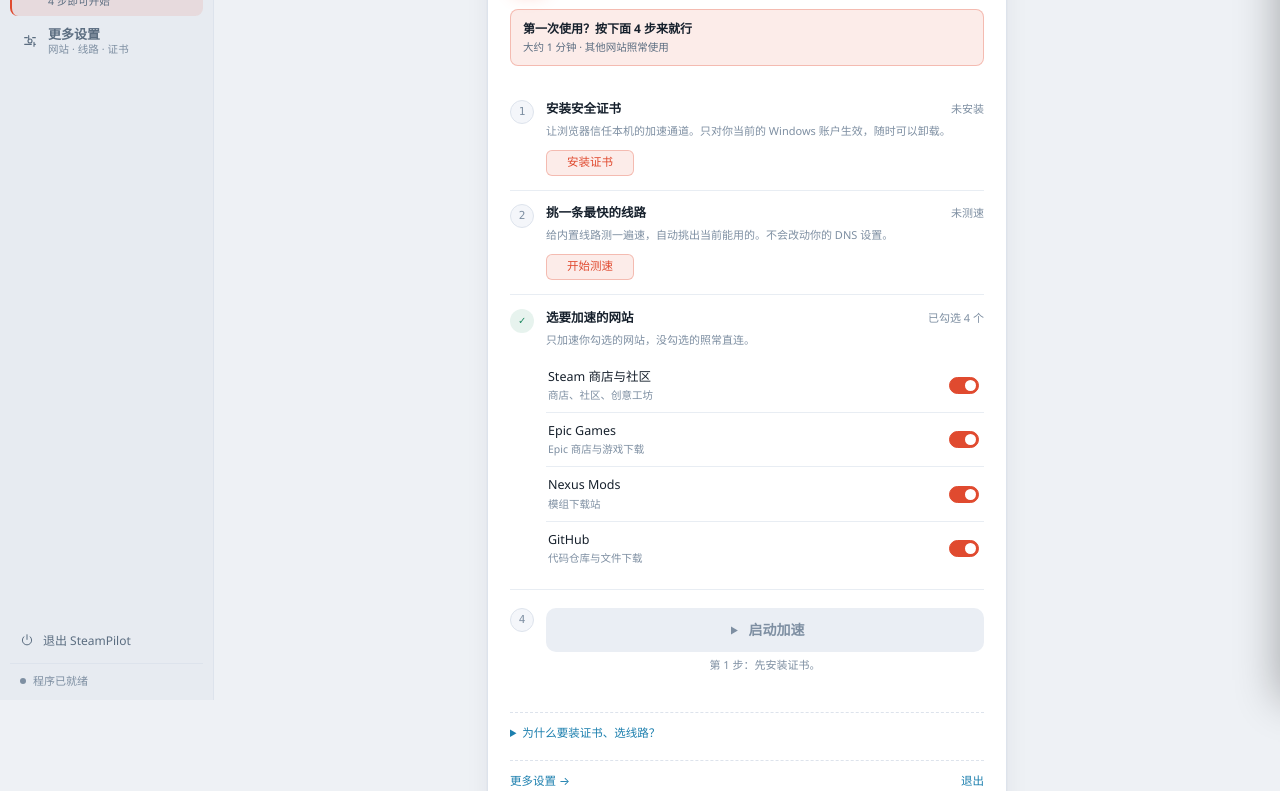
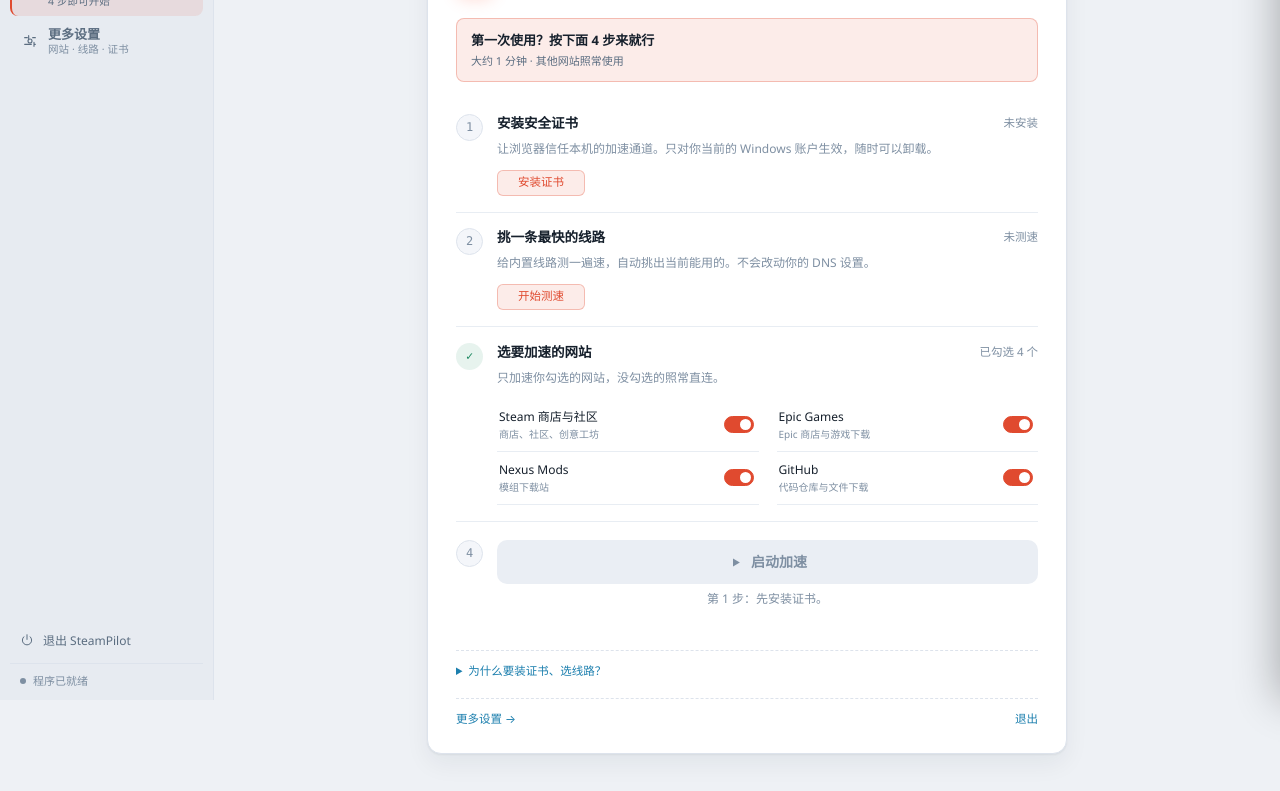
Before and after one commit to Linyumoe/SteamPilot, a plain HTML site: page static/index.html in a window 1280 px wide. Shown: the part 100-891 px from the top of the page. Drawn offline with Linux system fonts and the light colour scheme.

Commit message:
UI: 缩小窗口到 980x700，首页卡片放大并改两列网站列表

```diff
--- a/static/app.js
+++ b/static/app.js
@@ -269,7 +269,7 @@ function mockInvoke(cmd, args = {}) {
       state.nodesOptimized = true;
       break;
     case "check_update":
-      return { current: "0.1.2", latest: "0.1.2", available: false, url: "https://github.com/Linyumoe/SteamPilot/releases/latest", downloadUrl: "", mirrorUrl: "", notes: "", error: "" };
+      return { current: "0.1.3", latest: "0.1.3", available: false, url: "https://github.com/Linyumoe/SteamPilot/releases/latest", downloadUrl: "", mirrorUrl: "", notes: "", error: "" };
     case "open_releases":
       break;
     case "open_download_url":
@@ -572,7 +572,7 @@ function renderUpdateStatus() {
   el.className = "";
   if (mirror) mirror.hidden = true;
   if (!info) {
-    el.textContent = "当前版本 v0.1.2 · GitHub Releases 通道";
+    el.textContent = "当前版本 v0.1.3 · GitHub Releases 通道";
     return;
   }
   if (info.available) {
@@ -606,7 +606,7 @@ async function checkUpdate(manual = true) {
       else showToast("已是最新版本");
     }
   } catch (err) {
-    ui.updateInfo = { current: "0.1.2", latest: "", available: false, url: "", downloadUrl: "", mirrorUrl: "", notes: "", error: "检查更新失败" };
+    ui.updateInfo = { current: "0.1.3", latest: "", available: false, url: "", downloadUrl: "", mirrorUrl: "", notes: "", error: "检查更新失败" };
     renderUpdateStatus();
     if (manual) showToast("检查更新失败，请稍后重试");
   } finally {
--- a/static/index.html
+++ b/static/index.html
@@ -14,7 +14,7 @@
       <div class="brand-mark">SP</div>
       <div class="brand-txt">
         <strong>SteamPilot</strong>
-        <span>蒸汽领航 v0.1.2</span>
+        <span>蒸汽领航 v0.1.3</span>
       </div>
     </div>
 
@@ -209,7 +209,7 @@
               <input type="checkbox" class="sw" id="set-auto" />
             </label>
             <div class="row-line">
-              <div class="row-label"><strong>检查更新</strong><span id="update-status">当前版本 v0.1.2 · GitHub Releases 通道</span></div>
+              <div class="row-label"><strong>检查更新</strong><span id="update-status">当前版本 v0.1.3 · GitHub Releases 通道</span></div>
               <div class="row-update-actions">
                 <button class="btn-sm" id="btn-check-update" title="检查是否有新版本">检查</button>
                 <button class="btn-sm accent" id="btn-mirror" title="通过 gh-proxy 镜像下载安装包" hidden>镜像下载</button>
--- a/static/styles.css
+++ b/static/styles.css
@@ -674,15 +674,15 @@ body.advanced .nav-home-toggle { display: none !important; }
 .home-wrap {
   flex: 1; min-width: 0; overflow: auto;
   display: grid; place-items: center;
-  padding: 28px 20px 40px;
+  padding: 24px 22px 28px;
 }
 .home-card {
-  width: min(520px, 100%);
+  width: min(640px, 100%);
   background: var(--panel);
   border: 1px solid var(--line);
   border-radius: 14px;
   box-shadow: var(--shadow);
-  padding: 22px;
+  padding: 26px 28px;
 }
 .home-top { display: flex; align-items: center; justify-content: space-between; gap: 12px; }
 .home-brand { display: flex; align-items: center; gap: 11px; min-width: 0; }
@@ -693,37 +693,37 @@ body.advanced .nav-home-toggle { display: none !important; }
   color: #fff; font-size: 12px; font-weight: 800;
   box-shadow: 0 6px 16px rgba(255, 100, 72, 0.22);
 }
-.home-brand h1 { margin: 0; font-size: 16px; font-weight: 650; }
-.home-brand p { margin: 3px 0 0; color: var(--dim-2); font-size: 11px; }
+.home-brand h1 { margin: 0; font-size: 19px; font-weight: 650; }
+.home-brand p { margin: 4px 0 0; color: var(--dim-2); font-size: 12px; }
 
 .home-welcome {
-  margin-top: 16px; padding: 10px 12px;
-  display: flex; flex-direction: column; gap: 2px;
+  margin-top: 18px; padding: 12px 14px;
+  display: flex; flex-direction: column; gap: 3px;
   background: var(--accent-soft); border: 1px solid var(--accent-line);
   border-radius: 8px;
 }
-.home-welcome strong { font-size: 12px; font-weight: 600; }
-.home-welcome span { color: var(--dim); font-size: 10.5px; }
+.home-welcome strong { font-size: 13px; font-weight: 600; }
+.home-welcome span { color: var(--dim); font-size: 11px; }
 
 /* 四步引导 */
-.steps-list { list-style: none; margin: 20px 0 0; padding: 0; }
+.steps-list { list-style: none; margin: 16px 0 0; padding: 0; }
 .step-item {
-  display: flex; gap: 12px; padding: 14px 0;
+  display: flex; gap: 14px; padding: 16px 0;
   border-bottom: 1px solid var(--line-soft);
 }
 .step-item:last-child { border-bottom: 0; }
 .step-no {
-  width: 24px; height: 24px; flex: 0 0 24px; border-radius: 50%;
-  display: grid; place-items: center; font-family: Consolas, monospace; font-size: 11px;
+  width: 27px; height: 27px; flex: 0 0 27px; border-radius: 50%;
+  display: grid; place-items: center; font-family: Consolas, monospace; font-size: 12px;
   background: var(--panel-2); border: 1px solid var(--line); color: var(--dim-2);
 }
 .step-no.done { background: var(--green-soft); border-color: transparent; color: var(--green); }
 .step-body { flex: 1; min-width: 0; }
 .step-line { display: flex; align-items: center; justify-content: space-between; gap: 10px; }
-.step-line strong { font-size: 12.5px; font-weight: 600; }
-.step-state { color: var(--dim-2); font-size: 11px; white-space: nowrap; }
+.step-line strong { font-size: 13.5px; font-weight: 600; }
+.step-state { color: var(--dim-2); font-size: 11.5px; white-space: nowrap; }
 .step-state.ok { color: var(--green); }
-.step-item p { margin: 4px 0 10px; color: var(--dim-2); font-size: 11px; line-height: 1.6; }
+.step-item p { margin: 5px 0 12px; color: var(--dim-2); font-size: 12px; line-height: 1.6; }
 .step-item .btn-sm { min-width: 88px; }
 #step-run { padding-top: 18px; }
 
@@ -742,18 +742,21 @@ body.advanced .nav-home-toggle { display: none !important; }
 .home-run-ico { width: 15px; height: 15px; }
 .home-hint { margin: 9px 0 0; text-align: center; color: var(--dim-2); font-size: 11px; }
 
-.home-sites { margin-top: 8px; }
+.home-sites {
+  margin-top: 10px;
+  display: grid; grid-template-columns: repeat(2, minmax(0, 1fr)); column-gap: 18px;
+}
 .home-site {
-  display: flex; align-items: center; gap: 10px;
+  display: flex; align-items: center; gap: 8px;
   padding: 9px 2px; border-bottom: 1px solid var(--line-soft);
 }
-.home-site:last-child { border-bottom: 0; }
 .home-site-txt { flex: 1; min-width: 0; }
-.home-site-txt strong { display: block; font-size: 12.5px; font-weight: 500; }
+.home-site-txt strong { display: block; font-size: 12px; font-weight: 500; }
 .home-site-txt small {
-  display: block; color: var(--dim-2); font-size: 10.5px; margin-top: 2px;
+  display: block; color: var(--dim-2); font-size: 10px; margin-top: 2px;
   overflow: hidden; text-overflow: ellipsis; white-space: nowrap;
 }
+@media (max-width: 760px) { .home-sites { grid-template-columns: 1fr; } }
 
 .simple-foot {
   display: flex; align-items: center; justify-content: space-between; gap: 12px;
```
Also changed, not shown: static/_preview.html (+9 -2 lines), tauri.conf.json (+5 -5 lines), 2 other files.
